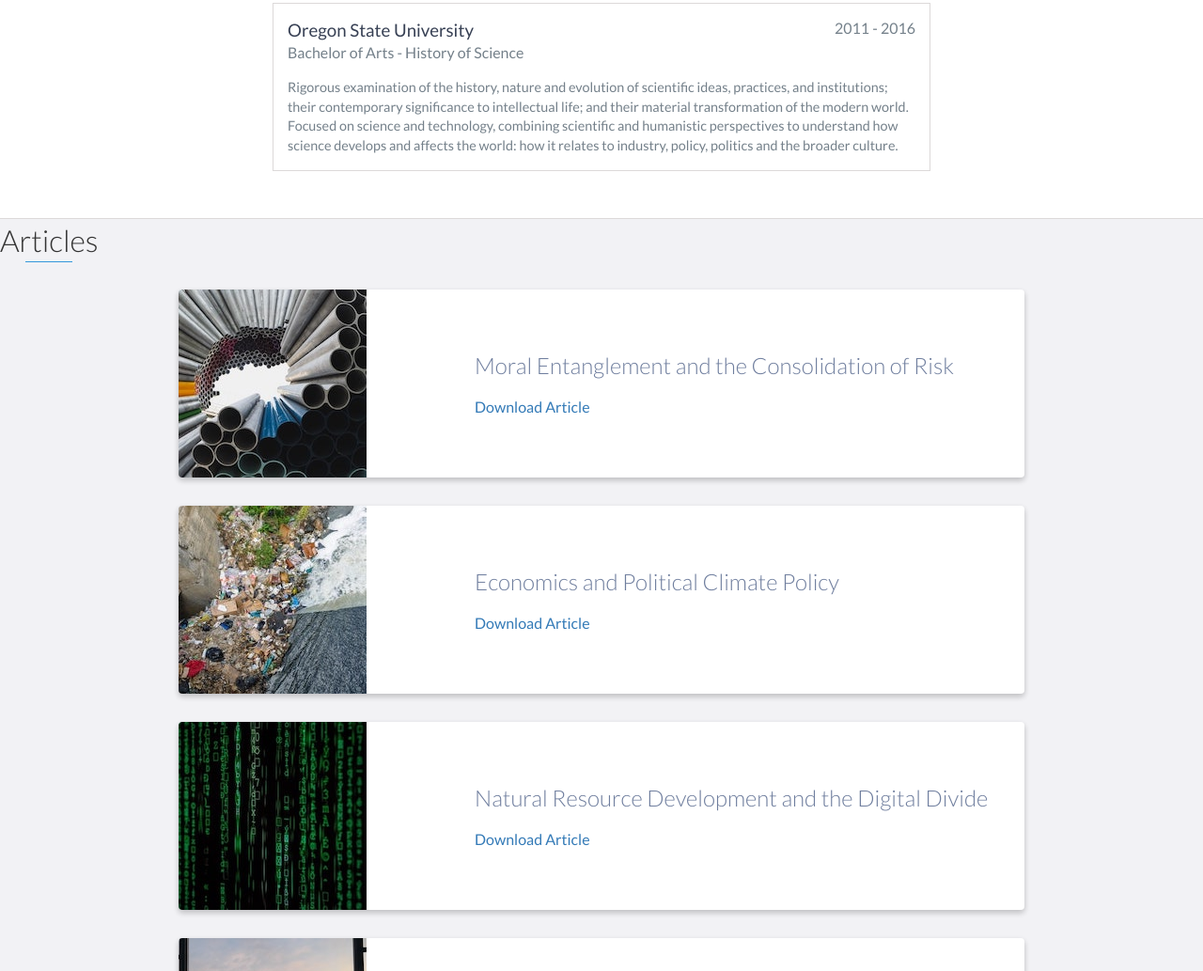
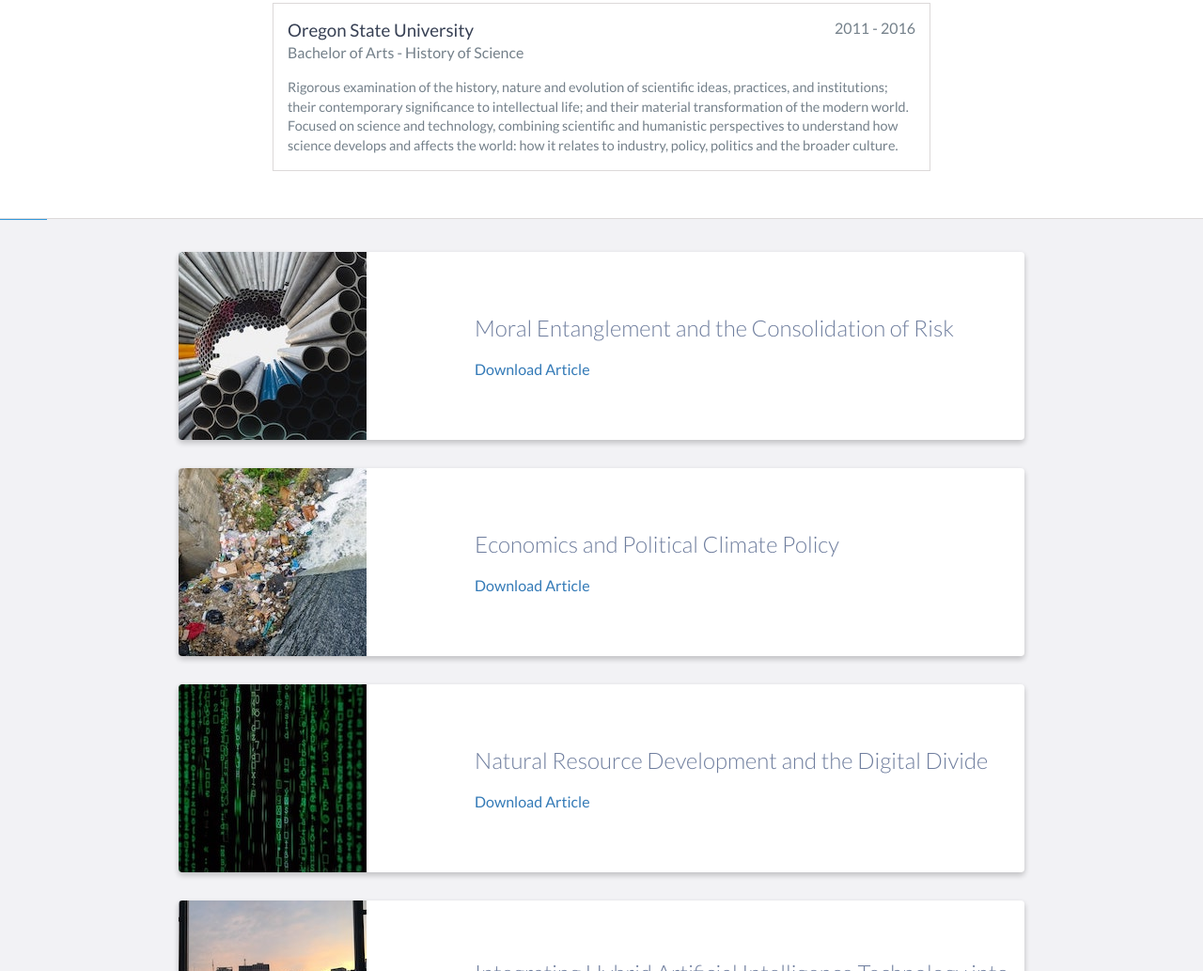
Before and after one commit to daledet/daledet.github.io, a website: page index.html in a window 1280 px wide. Shown: the part 3466-4499 px from the top of the page at 94% size. Drawn offline with nearby package versions, Linux system fonts and the light colour scheme.

Commit message:
crap fix

```diff
--- a/index.html
+++ b/index.html
@@ -177,7 +177,7 @@
     <!-- End #education -->
 
     <div id="articles" class="background-alt">
-        <h2 class="heading">Articles</h2>
+        <h2 class="heading"></h2>
         <div class="container">
             <div class="row">
 
```
